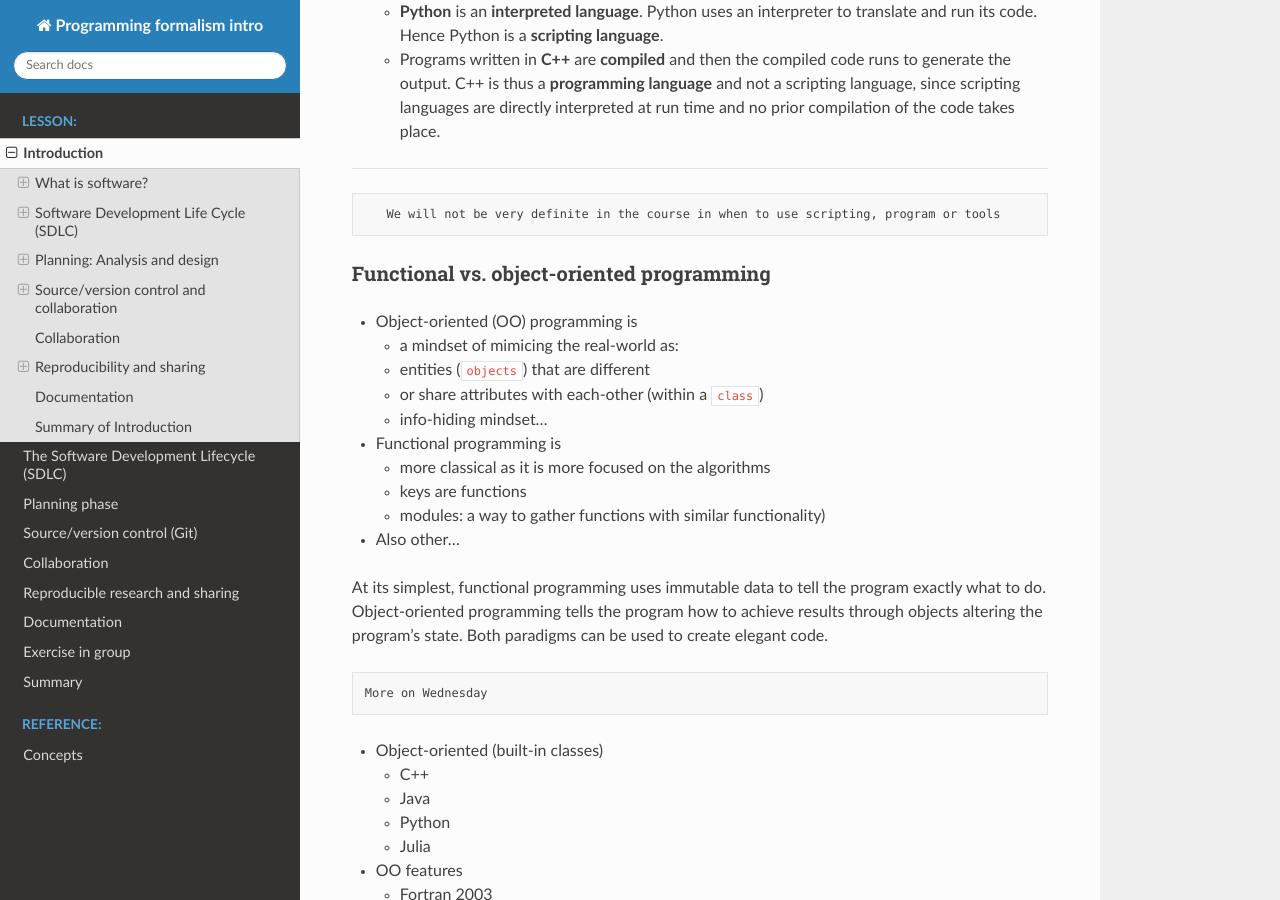
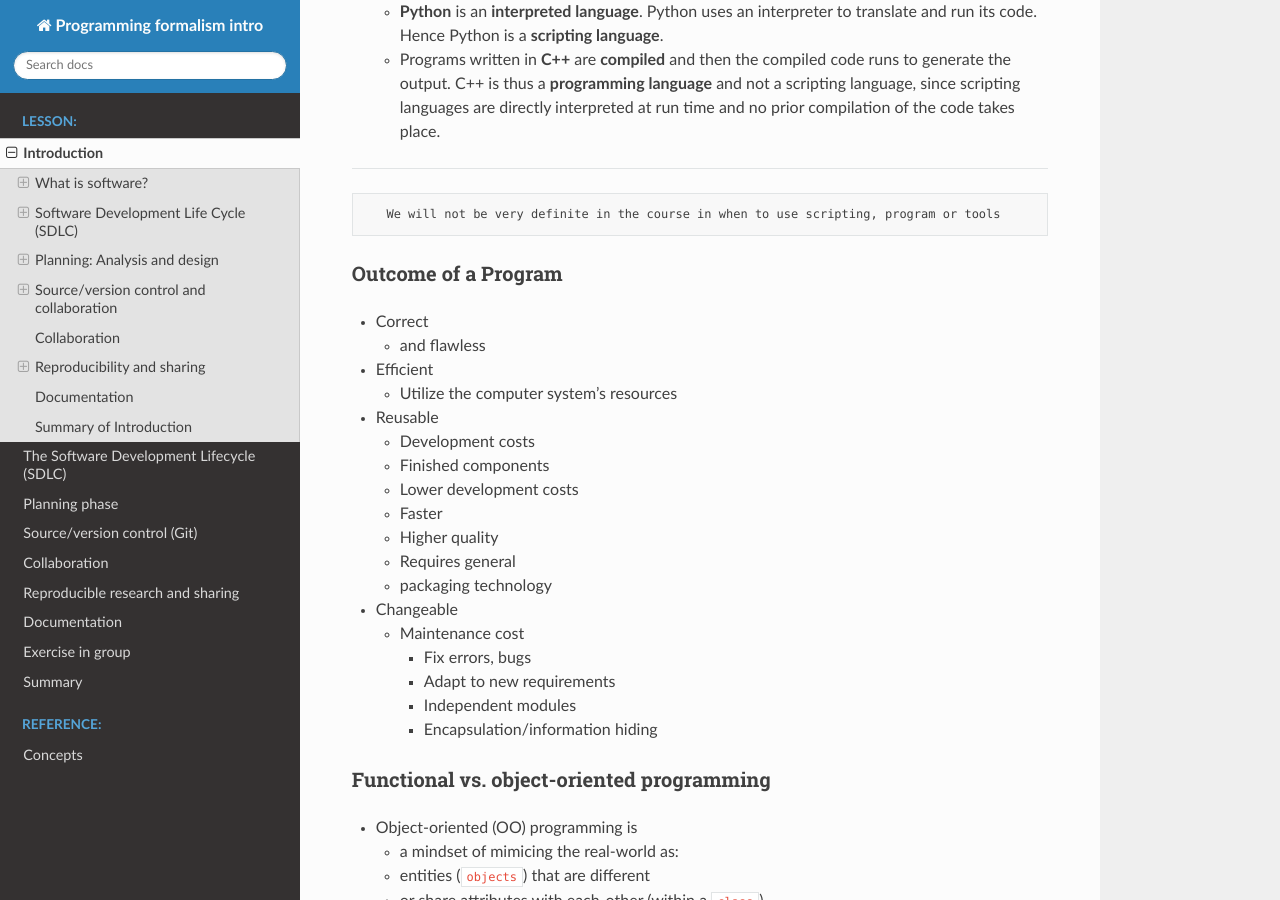
Before and after one commit to UPPMAX/programming_formalisms_intro, a Sphinx documentation site: the page built from doc/intro.md, in a window 1280 px wide and 900 px high, scrolled down 1048 px. Built offline with Sphinx 7.4.7 and the Read the Docs theme 2.0.0, drawn with Linux system fonts in a browser that asks for light colours; pages that are not in the unit, such as notebooks, are missing from menus.

Commit message:
Update intro.md

````diff
--- a/doc/intro.md
+++ b/doc/intro.md
@@ -42,6 +42,27 @@
 ```{Note}
    We will not be very definite in the course in when to use scripting, program or tools
 ```
+
+### Outcome of a Program
+- Correct
+  - and flawless
+- Efficient
+  - Utilize the computer system's resources
+- Reusable
+  - Development costs
+  - Finished components
+  - Lower development costs
+  - Faster
+  - Higher quality
+  - Requires general
+  - packaging technology
+- Changeable
+  - Maintenance cost
+    - Fix errors, bugs
+    - Adapt to new requirements
+    - Independent modules
+    - Encapsulation/information hiding
+
 
 ### Functional vs. object-oriented programming
 
````
